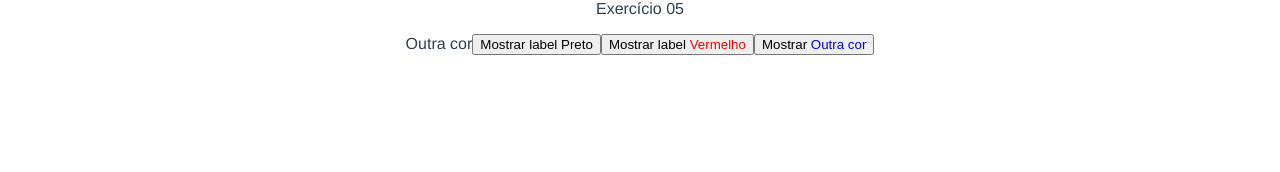
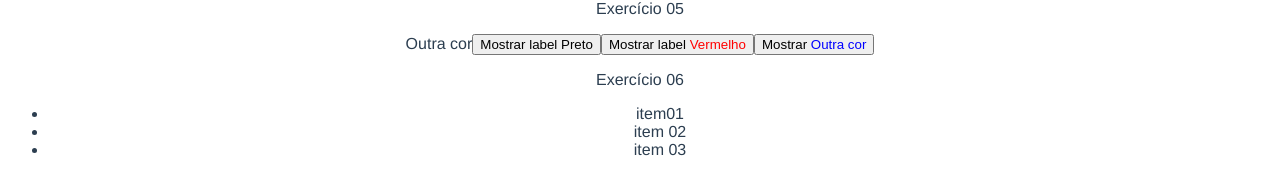
Before and after one commit to MychaelJales/Exercises-DEVinHouse, a Vue app in the folder S09/primeiros-exercicios/: page / in a window 1280 px wide. Shown: the part 707-879 px from the top of the page. Before the commit the page ends 800 px from the top, so only its background shows below. Built offline with nearby package versions, Linux system fonts and the light colour scheme.

Commit message:
exercicios 06

```diff
--- a/S09/primeiros-exercicios/src/App.vue
+++ b/S09/primeiros-exercicios/src/App.vue
@@ -32,6 +32,12 @@
       <button @click="ex05 = 'red'">Mostrar label <span :style="{ color: 'red' }">Vermelho</span></button>
       <button @click="ex05 = 'blue'">Mostrar <span :style="{ color: 'blue' }">Outra cor</span></button>
     </div>
+    <div>
+      <p>Exercício 06</p>
+      <ul>
+        <li v-for="item in ex06" :key="item" v-text="item"></li>
+      </ul>
+    </div>
   </div>
 </template>
 
@@ -44,6 +50,7 @@ export default {
       ex02: 'Old',
       ex04: '',
       ex05: 'Label Preto',
+      ex06: ['item01', 'item 02', 'item 03'],
       html: '<h6>Banner</h6><img src="https://softauthor.com/wp-content/uploads/2020/04/create-a-banner-hero-unit-in-css-1-1024x365.png" style="width:300px"/>'
     }
   }
```
